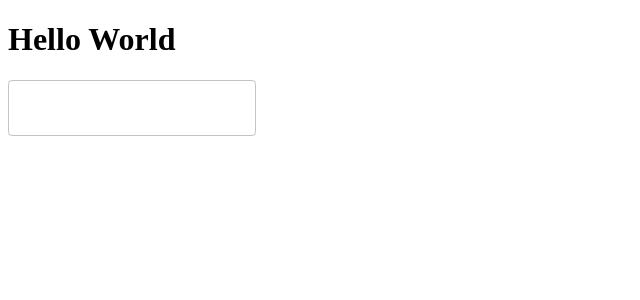
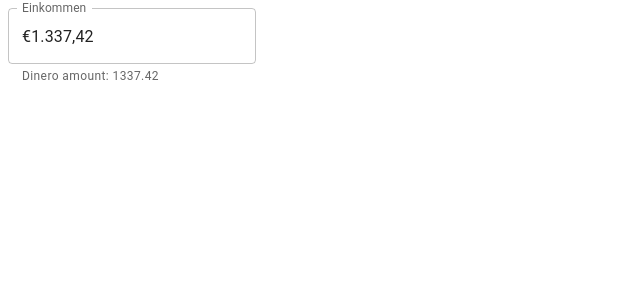
Before and after one commit to TeamWertarbyte/material-ui-currency-textfield, a React (Vite) app: page / in a window 1280 px wide. Shown: the top 300 px of the page, without its empty margins (0-640 px from the left). Built offline with nearby package versions, Linux system fonts and the light colour scheme.

Commit message:
Add demo with dinero

```diff
--- a/lib/components/CurrencyTextField/CurrencyTextField.tsx
+++ b/lib/components/CurrencyTextField/CurrencyTextField.tsx
@@ -8,7 +8,7 @@ import TextField, { TextFieldProps } from '@mui/material/TextField';
  * Extends Material UI's TextFieldProps, excluding 'onChange' and 'defaultValue'.
  */
 interface CurrencyTextFieldProps
-  extends Omit<TextFieldProps, 'onChange' | 'defaultValue'> {
+  extends Omit<TextFieldProps, 'onBlur' | 'onChange' | 'defaultValue'> {
   /**
    * The character used as the decimal separator.
    * Defaults to '.'.
@@ -31,13 +31,13 @@ interface CurrencyTextFieldProps
    * The minimum allowable value as a string.
    * Defaults to '-10000000000000'.
    */
-  minimumValue?: string;
+  minimumValue?: string | number;
 
   /**
    * The maximum allowable value as a string.
    * Defaults to '10000000000000'.
    */
-  maximumValue?: string;
+  maximumValue?: string | number;
 
   /**
    * The format of the output value.
@@ -62,6 +62,15 @@ interface CurrencyTextFieldProps
    * Receives the new value and formatted value as arguments.
    */
   onChange?: (value: number | string, formattedValue: string) => void;
+
+  /**
+   * Callback function that is called when the input loses focus.
+   * Receives the event and value as arguments.
+   */
+  onBlur?: (
+    event: React.FocusEvent<HTMLInputElement | HTMLTextAreaElement>,
+    value: string | number,
+  ) => void;
 }
 
 /**
@@ -79,6 +88,7 @@ const CurrencyTextField: React.FC<CurrencyTextFieldProps> = ({
   outputFormat = 'number',
   value = '',
   defaultValue,
+  onBlur,
   onChange,
   ...props
 }) => {
@@ -91,17 +101,28 @@ const CurrencyTextField: React.FC<CurrencyTextFieldProps> = ({
    * @param {NumberFormatValues} values - The values from the NumberFormat component.
    */
   const handleValueChange = (values: NumberFormatValues) => {
-    const { floatValue, formattedValue } = values;
-
     if (onChange) {
       if (outputFormat === 'number') {
-        onChange(floatValue || 0, formattedValue);
+        onChange(values.floatValue || 0, values.formattedValue);
       } else {
-        onChange(values.value, formattedValue);
+        onChange(values.value, values.formattedValue);
       }
     }
 
     setInternalValue(values.value);
+  };
+
+  /**
+   * Handle the blur event for the input field.
+   *
+   * @param {React.FocusEvent<HTMLInputElement | HTMLTextAreaElement>} event - The blur event.
+   */
+  const handleBlur = (
+    event: React.FocusEvent<HTMLInputElement | HTMLTextAreaElement>,
+  ) => {
+    if (onBlur) {
+      onBlur(event, internalValue);
+    }
   };
 
   return (
@@ -116,6 +137,7 @@ const CurrencyTextField: React.FC<CurrencyTextFieldProps> = ({
       customInput={TextField}
       min={minimumValue}
       max={maximumValue}
+      onBlur={handleBlur}
       onValueChange={handleValueChange}
       {...props}
       type={'text'}
--- a/package.json
+++ b/package.json
@@ -45,12 +45,14 @@
     "@emotion/styled": "^11.13.0",
     "@mui/material": "^5.16.4",
     "@mui/styles": "^5.16.4",
+    "@types/dinero.js": "^1.9.4",
     "@types/node": "^20.14.6",
     "@types/react": "^18.2.66",
     "@types/react-dom": "^18.2.22",
     "@typescript-eslint/eslint-plugin": "^7.2.0",
     "@typescript-eslint/parser": "^7.2.0",
     "@vitejs/plugin-react": "^4.2.1",
+    "dinero.js": "1.9.1",
     "eslint": "^8.57.0",
     "eslint-plugin-react-hooks": "^4.6.0",
     "eslint-plugin-react-refresh": "^0.4.6",
--- a/src/App.tsx
+++ b/src/App.tsx
@@ -1,11 +1,39 @@
 import * as React from 'react';
+import Dinero from 'dinero.js';
 import CurrencyTextField from '../lib/components/CurrencyTextField';
 
 export const App: React.FC = () => {
+  const [brutto, setBrutto] = React.useState(1337.42);
+
+  function euro(amount: string): Dinero.Dinero {
+    const [euro, cents] = amount.split('.');
+    return Dinero({
+      amount:
+        (parseInt(euro, 10) || 0) * 100 +
+        (parseInt(cents?.padEnd(2, '0'), 10) || 0),
+      currency: 'EUR',
+      precision: 2,
+    });
+  }
+
   return (
     <div>
-      <h1>Hello World</h1>
-      <CurrencyTextField />
+      <CurrencyTextField
+        label={'Einkommen'}
+        name={'einkommen'}
+        value={brutto}
+        variant={'outlined'}
+        currencySymbol="€"
+        minimumValue={0}
+        outputFormat="string"
+        decimalCharacter=","
+        digitGroupSeparator="."
+        onBlur={(_event, value) => {
+          const brutto = euro(value.toString());
+          setBrutto(brutto.getAmount());
+        }}
+        helperText={`Dinero amount: ${brutto}`}
+      />
     </div>
   );
 };
```
Also changed, not shown: 1 other file (tests, documents, lock files or other folders).
